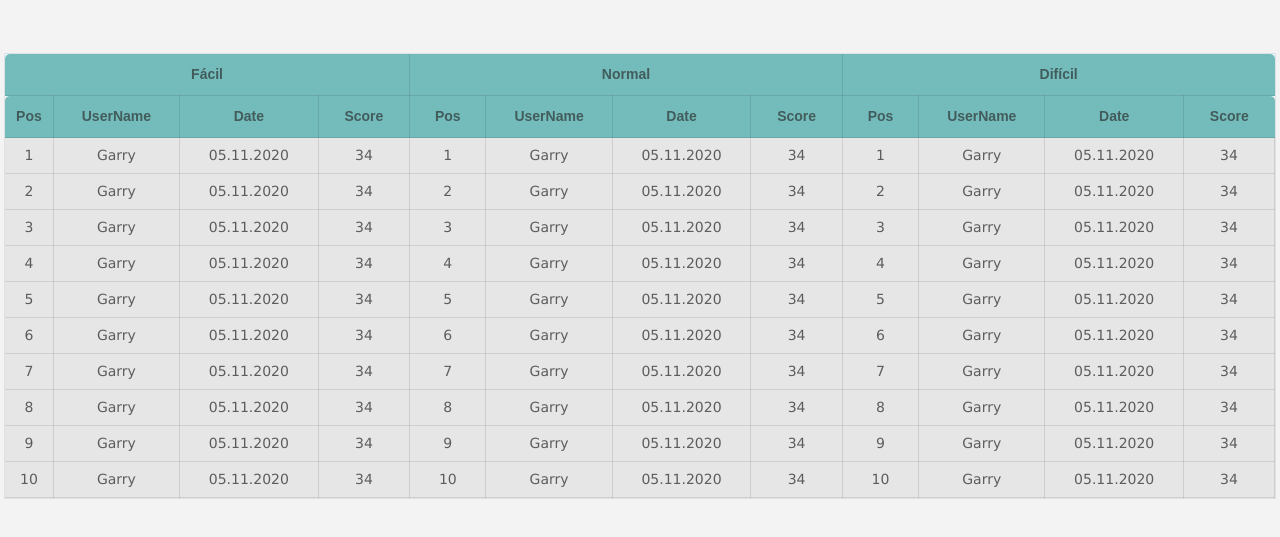
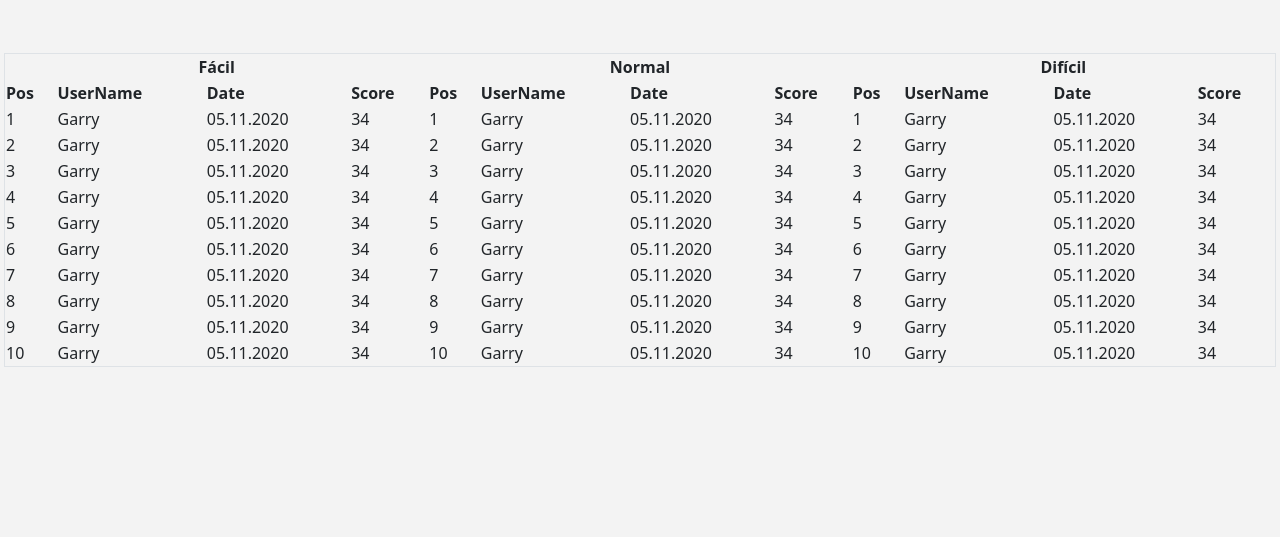
Before and after one commit to SamQuintero/Buscaminas, a plain HTML site: page scores.html in a window 1280 px wide. Shown: the part 123-660 px from the top of the page. Drawn offline with nearby package versions, Linux system fonts and the light colour scheme; a web font is replaced by a local one.

Commit message:
Styles in users and scores

```diff
--- a/styles.css
+++ b/styles.css
@@ -149,49 +149,3 @@ body{
     border: none;
 
   }
-  .wrapper {
-    display: flex;
-    justify-content: center;
-    align-items: center;
-
-  }
-
-  table {
-  font-family: "Lucida Sans Unicode", "Lucida Grande", Sans-Serif;
-  font-size: 14px;
-  border-radius: 10px;
-  border-spacing: 0;
-  text-align: center;
-  }
-
-  th {
-    font-family: 'Kdam Thmor Pro', sans-serif;
-    background: rgb(116, 188, 187) ;
-    padding: 10px 20px;
-        color: rgb(66, 92, 92) ;
-  }
-  th, td {
-  border-style: solid;
-  border-width: 0 1px 1px 0;
-  border-color: rgba(0,0,0,0.1);
-  }
-
-  th:first-child {
-  border-top-left-radius: 5px;
-  }
-  th:last-child {
-  border-top-right-radius: 5px;
-  border-right: none;
-  }
-  th:first-child, td:first-child {
-  padding: 7px 8px;
-  }
-
-  td {
-    padding: 7px 20px;
-    background: rgba(230,230,230,1);
-    color: rgba(0, 0, 0, 0.6);
-  }
-  h1{
-    font-family: 'Kdam Thmor Pro', sans-serif;
-  }
```
